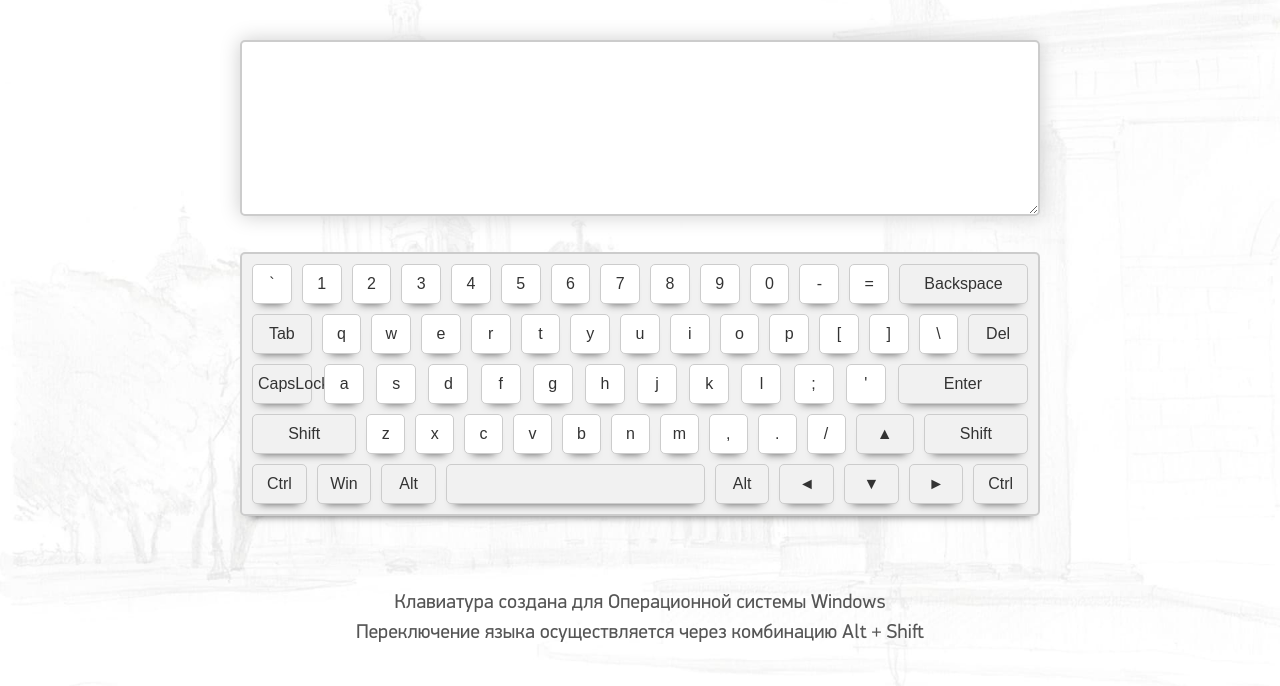
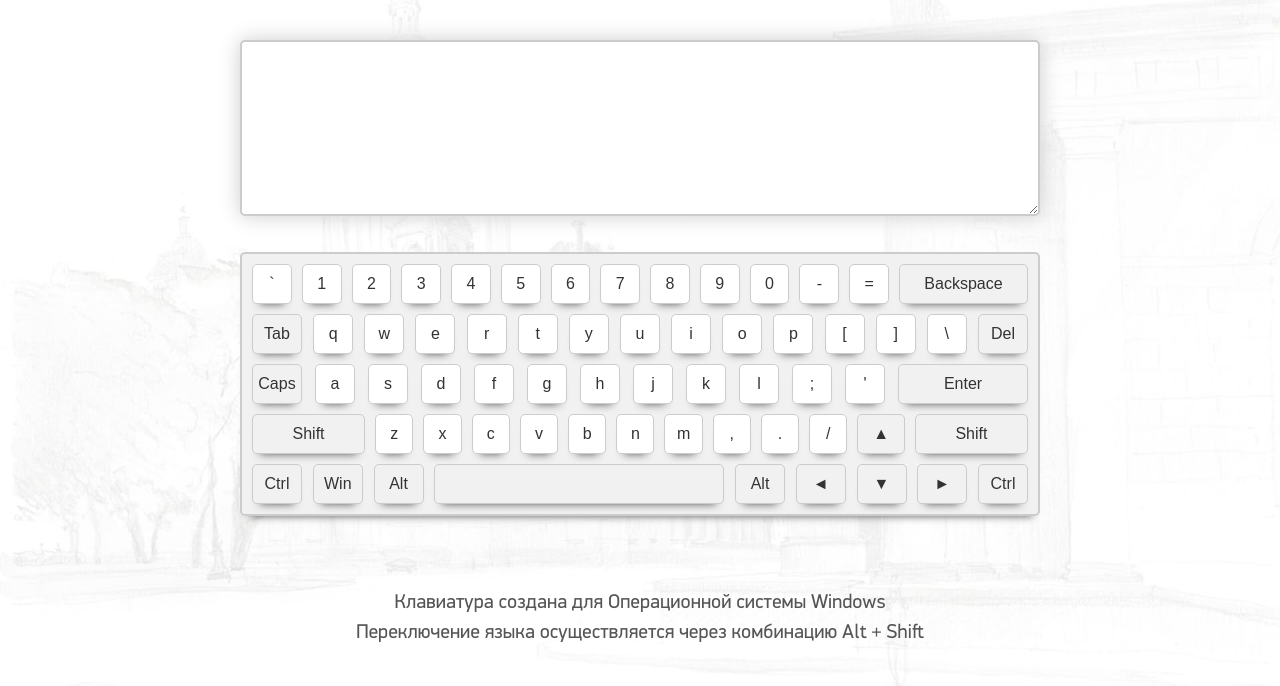
Before and after one commit to AndreiChaika/keyboard, a website with bundled scripts: page index.html in a window 1280 px wide. Shown: the part 130-816 px from the top of the page. Built offline with nearby package versions, Linux system fonts and the light colour scheme.

Commit message:
fix: apa

```diff
--- a/enkeys.js
+++ b/enkeys.js
@@ -348,8 +348,8 @@ const enLang = [
     [
       {
         key: 'Caps',
-        name: 'CapsLock',
-        nameShift: 'CapsLock',
+        name: 'Caps',
+        nameShift: 'Caps',
         keyCode: 20,
         code: 'CapsLock',
         location: 0,
@@ -641,7 +641,7 @@ const enLang = [
         shiftKey: false,
         repeat: false,
         class: 'small longkey',
-        property: 'printable',
+        property: 'nonprintable',
       },
       {
         key: 'Shift',
@@ -750,7 +750,7 @@ const enLang = [
         shiftKey: false,
         repeat: false,
         class: 'small longkey',
-        property: 'printable',
+        property: 'nonprintable',
       },
       {
         key: 'ArrowDown',
@@ -765,7 +765,7 @@ const enLang = [
         shiftKey: false,
         repeat: false,
         class: 'small longkey',
-        property: 'printable',
+        property: 'nonprintable',
       },
       {
         key: 'ArrowRight',
@@ -780,7 +780,7 @@ const enLang = [
         shiftKey: false,
         repeat: false,
         class: 'small longkey',
-        property: 'printable',
+        property: 'nonprintable',
       },
       {
         key: 'Control',
--- a/rukeys.js
+++ b/rukeys.js
@@ -347,9 +347,9 @@ const ruLang = [
 
   [
     {
-      key: 'CapsLock',
-      name: 'CapsLock',
-      nameShift: 'CapsLock',
+      key: 'Caps',
+      name: 'Caps',
+      nameShift: 'Caps',
       keyCode: 20,
       code: 'CapsLock',
       location: 0,
@@ -641,7 +641,7 @@ const ruLang = [
       shiftKey: false,
       repeat: false,
       class: 'small longkey',
-      property: 'printable',
+      property: 'nonprintable',
     },
     {
       key: 'Shift',
@@ -750,7 +750,7 @@ const ruLang = [
       shiftKey: false,
       repeat: false,
       class: 'small longkey',
-      property: 'printable',
+      property: 'nonprintable',
     },
     {
       key: 'ArrowDown',
@@ -765,7 +765,7 @@ const ruLang = [
       shiftKey: false,
       repeat: false,
       class: 'small longkey',
-      property: 'printable',
+      property: 'nonprintable',
     },
     {
       key: 'ArrowRight',
@@ -779,7 +779,7 @@ const ruLang = [
       shiftKey: false,
       repeat: false,
       class: 'small longkey',
-      property: 'printable',
+      property: 'nonprintable',
     },
     {
       key: 'Control',
--- a/script.js
+++ b/script.js
@@ -1,7 +1,3 @@
-alert(
-  "Фух. Вношу последние правки, осталось чуть-чуть. Можете увидеть, что почти всё закончено. Подождите ещё чуть-чуть. Спасибо за понимание :)"
-);
-
 // Перед стартом подгружу мои массивы соответствующие клавишам на клавиатуре
 import enLang from './enkeys.js';
 import ruLang from './rukeys.js';
--- a/style.css
+++ b/style.css
@@ -127,10 +127,10 @@ footer {
     width: 40px;
 }
 .small {
-    width: 60px;
+    width: 50px;
 }
 .medium {
-    width: 108px;
+    width: 120px;
 }
 .large {
     width: 130px;
```
